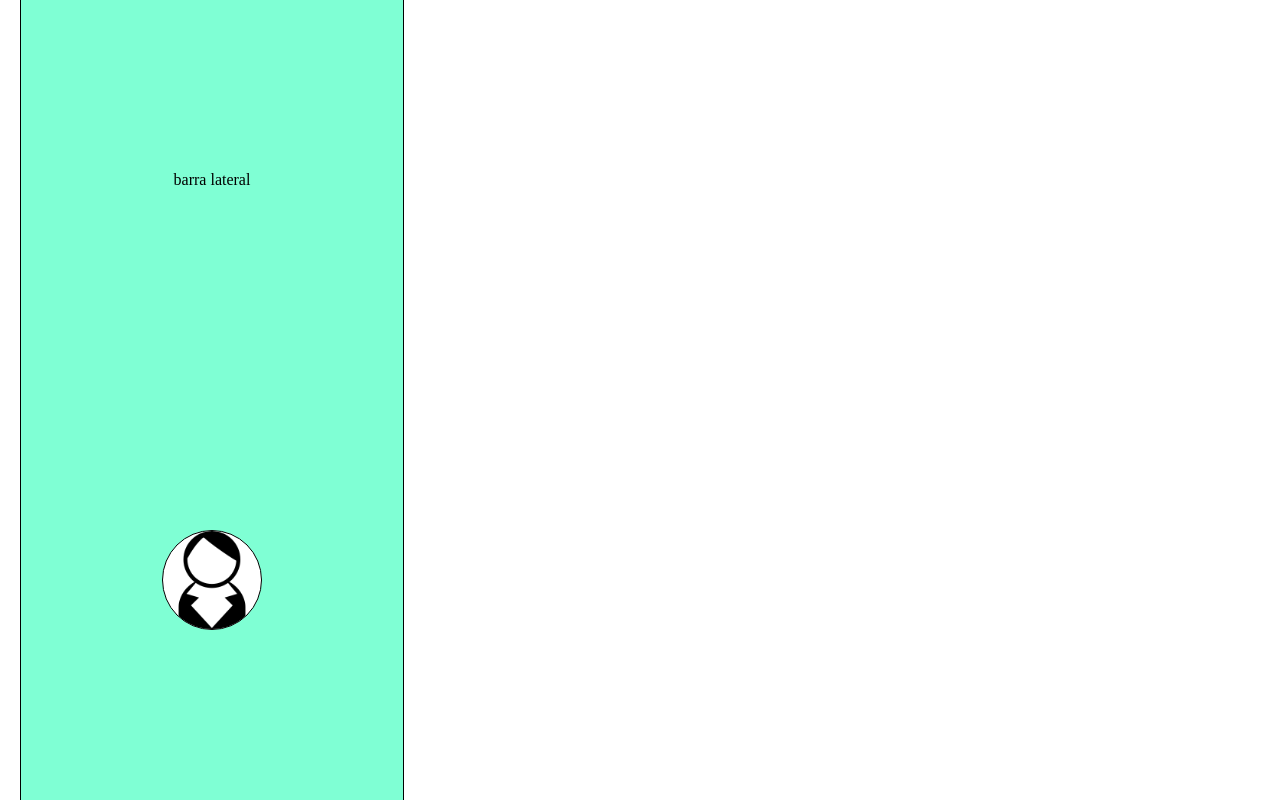
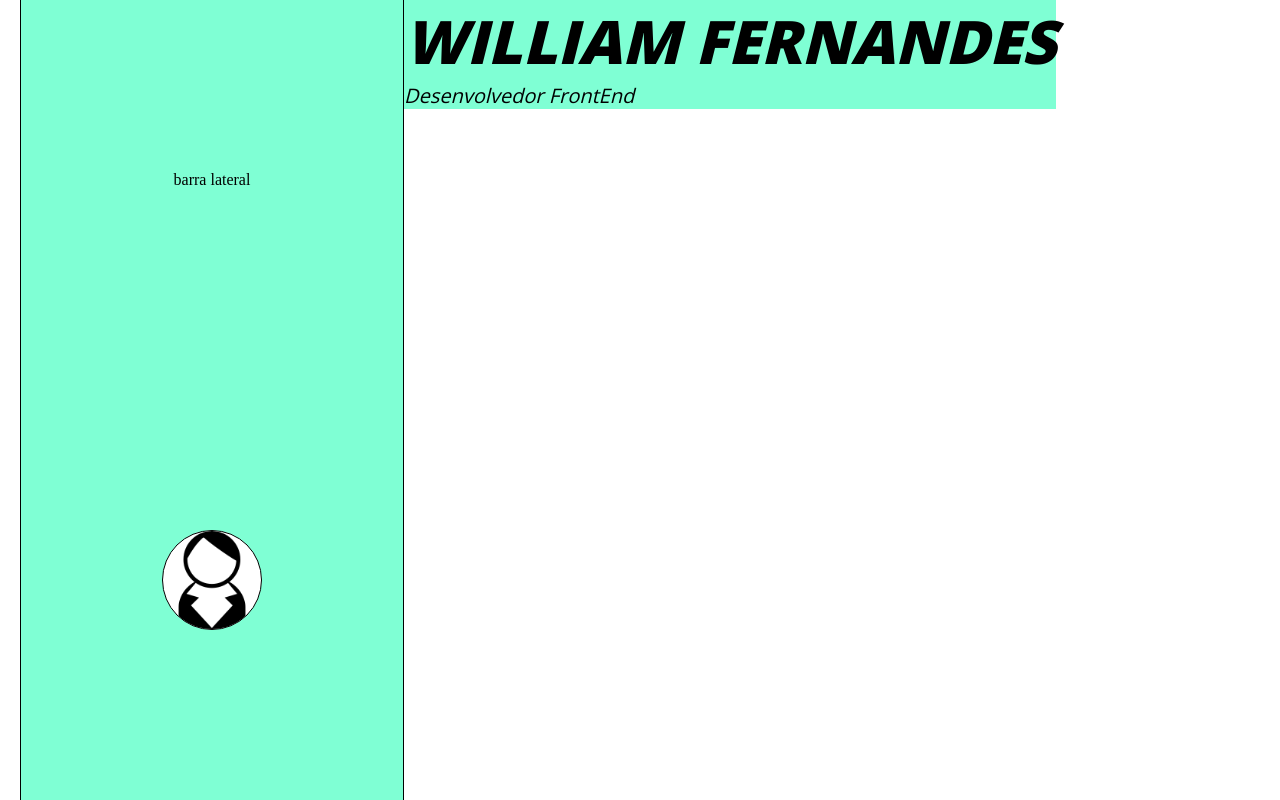
Before and after one commit to will4cod/cv-react, a React (Create React App) app: page / in a window 1280 px wide. Built offline with nearby package versions, Linux system fonts and the light colour scheme.

Commit message:
yourself

```diff
--- a/public/index.html
+++ b/public/index.html
@@ -2,7 +2,9 @@
 <html lang="en">
   <head>
     <meta charset="utf-8" />
-    <link rel="icon" href="%PUBLIC_URL%/favicon.ico" />
+    <link rel="preconnect" href="https://fonts.googleapis.com">
+    <link rel="preconnect" href="https://fonts.gstatic.com" crossorigin>
+    <link href="https://fonts.googleapis.com/css2?family=Open+Sans:wght@300;800&display=swap" rel="stylesheet">
     <meta name="viewport" content="width=device-width, initial-scale=1" />
     <meta name="theme-color" content="#000000" />
     <meta
--- /dev/null
+++ b/src/App.css
@@ -0,0 +1,3 @@
+.app-display{
+    display: flex;
+}
--- a/src/App.tsx
+++ b/src/App.tsx
@@ -1,11 +1,15 @@
-import React from 'react';
+import './App.css';
+import MainContent from 'components/mainContent';
 import SideBar from './components/SideBar';
 
 function App() {
   return (
 
-    <SideBar />
-    );
+    <div className='app-display'>
+      <SideBar />
+      <MainContent />
+    </div>
+  );
 }
 
 export default App;
--- a/src/components/SideBar/style.css
+++ b/src/components/SideBar/style.css
@@ -11,12 +11,3 @@
     border-left: 1px solid;
     border-right: 1px solid;
 }
-
-.image-profile{
-    border-radius: 50%;
-    width: 100px;
-    height: 100px;
-    background-color: white;
-    margin: 0;
-    border: 1px solid black;
-}
--- /dev/null
+++ b/src/components/mainContent/index.tsx
@@ -0,0 +1,14 @@
+import Yourself from "components/yourself";
+
+function MainContent(){
+
+    return(
+        <div className="main-content">
+
+            <Yourself />
+
+        </div>
+    );
+}
+
+export default MainContent
--- /dev/null
+++ b/src/components/mainContent/style.css
@@ -0,0 +1,9 @@
+.main-content{
+    display: block;
+    height: 100vh;
+    width: 60vw;
+    background-color: black;
+    display: flex;
+    flex-direction: column;
+    align-items: center;
+}
--- /dev/null
+++ b/src/components/skills/style.css
@@ -0,0 +1,12 @@
+.skills h2{
+    font-family: 'Open Sans', sans-serif;
+    font-weight: 300;
+    font-size: 25px;
+    color: green;
+}
+
+.skills h3{
+    font-family: 'Open Sans', sans-serif;
+    font-weight: 300;
+    font-size: 20px;
+}
--- /dev/null
+++ b/src/components/yourself/index.tsx
@@ -0,0 +1,14 @@
+import './style.css';
+
+function Yourself(){
+
+    return(
+        <div className='yourself'>
+            <h1 className='nome'>William Fernandes</h1>
+
+            <p className='job'>Desenvolvedor FrontEnd</p>
+        </div>
+    );
+}
+
+export default Yourself;
--- /dev/null
+++ b/src/components/yourself/style.css
@@ -0,0 +1,20 @@
+.yourself{
+    background-color: aquamarine;
+}
+
+.nome{
+    text-transform: uppercase;
+    font-family: 'Open Sans', sans-serif;
+    font-weight: 800;
+    font-size: 60px;
+    font-style: italic;
+    margin: 0;
+}
+
+.job{
+    font-family: 'Open Sans', sans-serif;
+    font-weight: 300;
+    font-style: italic;
+    font-size: 20px;
+    margin: 0 0 20px 0;
+}
```
Also changed, not shown: src/components/experience/index.tsx (added, +9 -0 lines), src/components/skillGroup/index.tsx (added, +9 -0 lines), src/components/skills/index.tsx (added, +16 -0 lines).
